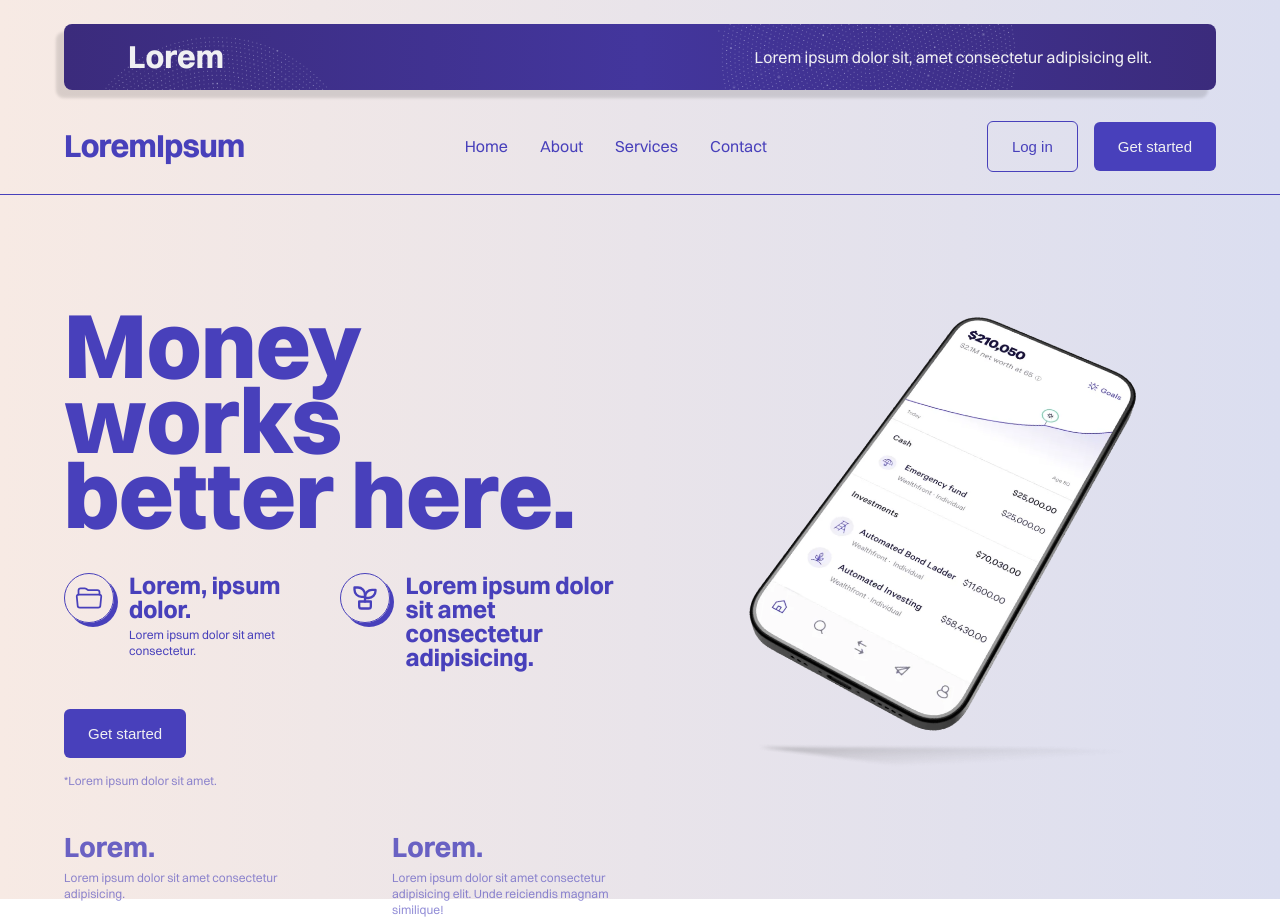
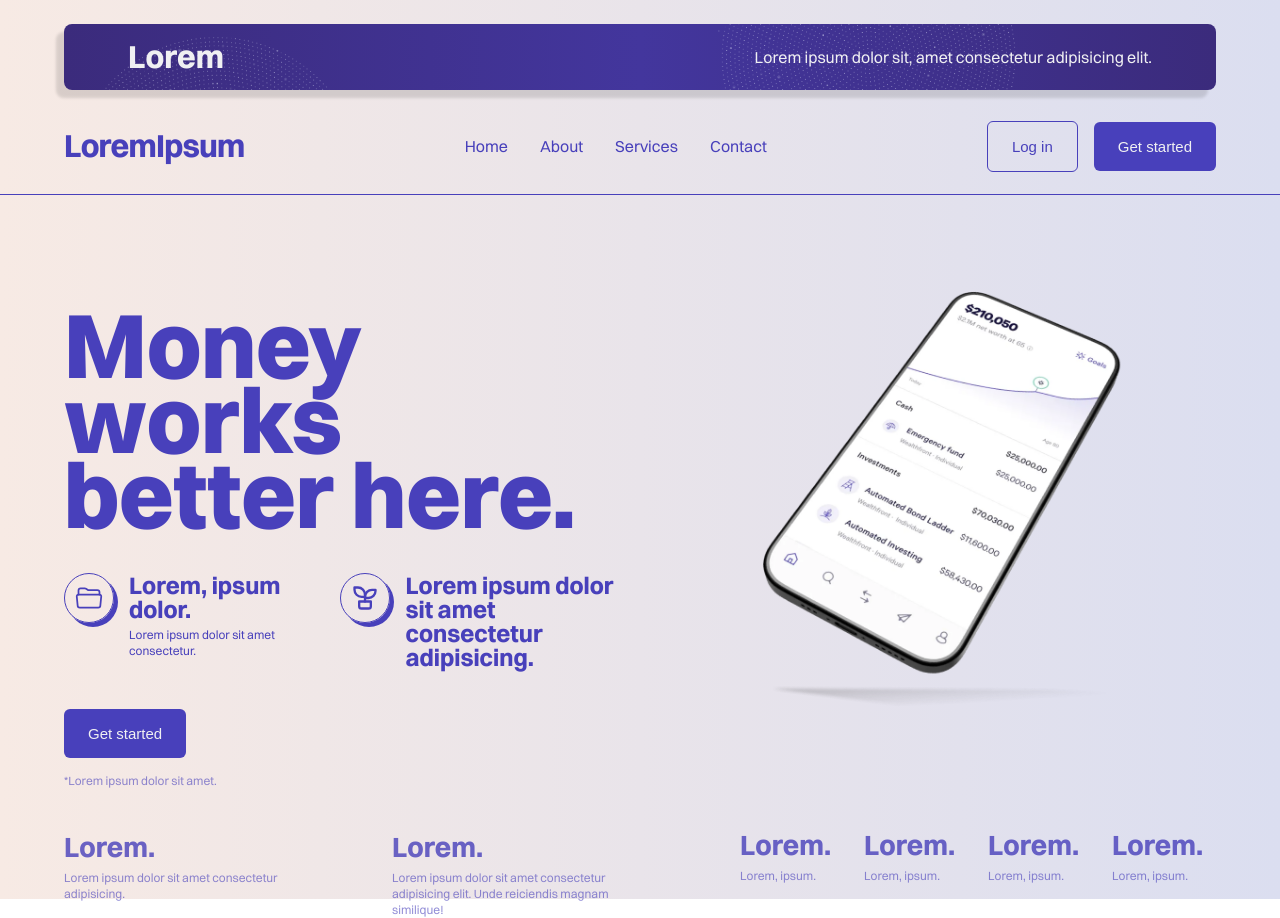
Before and after one commit to ayushcodes0/Tj-Frontend, a React (Vite) app: page / in a window 1280 px wide. Built offline with nearby package versions, Linux system fonts and the light colour scheme.

Commit message:
working on image positioning

```diff
--- a/src/pages/LandingPage/LandingPage.module.css
+++ b/src/pages/LandingPage/LandingPage.module.css
@@ -153,14 +153,22 @@
     justify-content: center;
     align-items: center;
     position: relative;
-    padding: 20px;
     display: flex;
     flex-direction: column;
     justify-content: space-between;
+    padding-bottom: 20px;
 }
 
 .heroSectionImage{
-    height: 650px;
-    object-fit: cover;
+    height: 600px;
+    object-fit: contain;
     object-position: center;
 }
+
+.rightBottom{
+    width: 100%;
+    align-items: start;
+    display: flex;
+    gap: 20px;
+    padding-left: 100px;
+}
--- a/src/pages/LandingPage/LandingPage.tsx
+++ b/src/pages/LandingPage/LandingPage.tsx
@@ -52,7 +52,24 @@ const LandingPage = () => {
           </div>
           <div className={Styles.heroSectionRight}>
             <img src={HeroSectionImage} alt="HeroSectionImage" className={Styles.heroSectionImage}/>
-            <div className={Styles.rightBottom}></div>
+            <div className={Styles.rightBottom}>
+              <div className={Styles.bottomLeft}>
+                <p className={Styles.bottomHeading}>Lorem.</p>
+                <p className={Styles.bottomSubHeading}>Lorem, ipsum.</p>
+              </div>
+              <div className={Styles.bottomLeft}>
+                <p className={Styles.bottomHeading}>Lorem.</p>
+                <p className={Styles.bottomSubHeading}>Lorem, ipsum.</p>
+              </div>
+              <div className={Styles.bottomLeft}>
+                <p className={Styles.bottomHeading}>Lorem.</p>
+                <p className={Styles.bottomSubHeading}>Lorem, ipsum.</p>
+              </div>
+              <div className={Styles.bottomLeft}>
+                <p className={Styles.bottomHeading}>Lorem.</p>
+                <p className={Styles.bottomSubHeading}>Lorem, ipsum.</p>
+              </div>
+            </div>
           </div>
         </div>
       </div>
```
